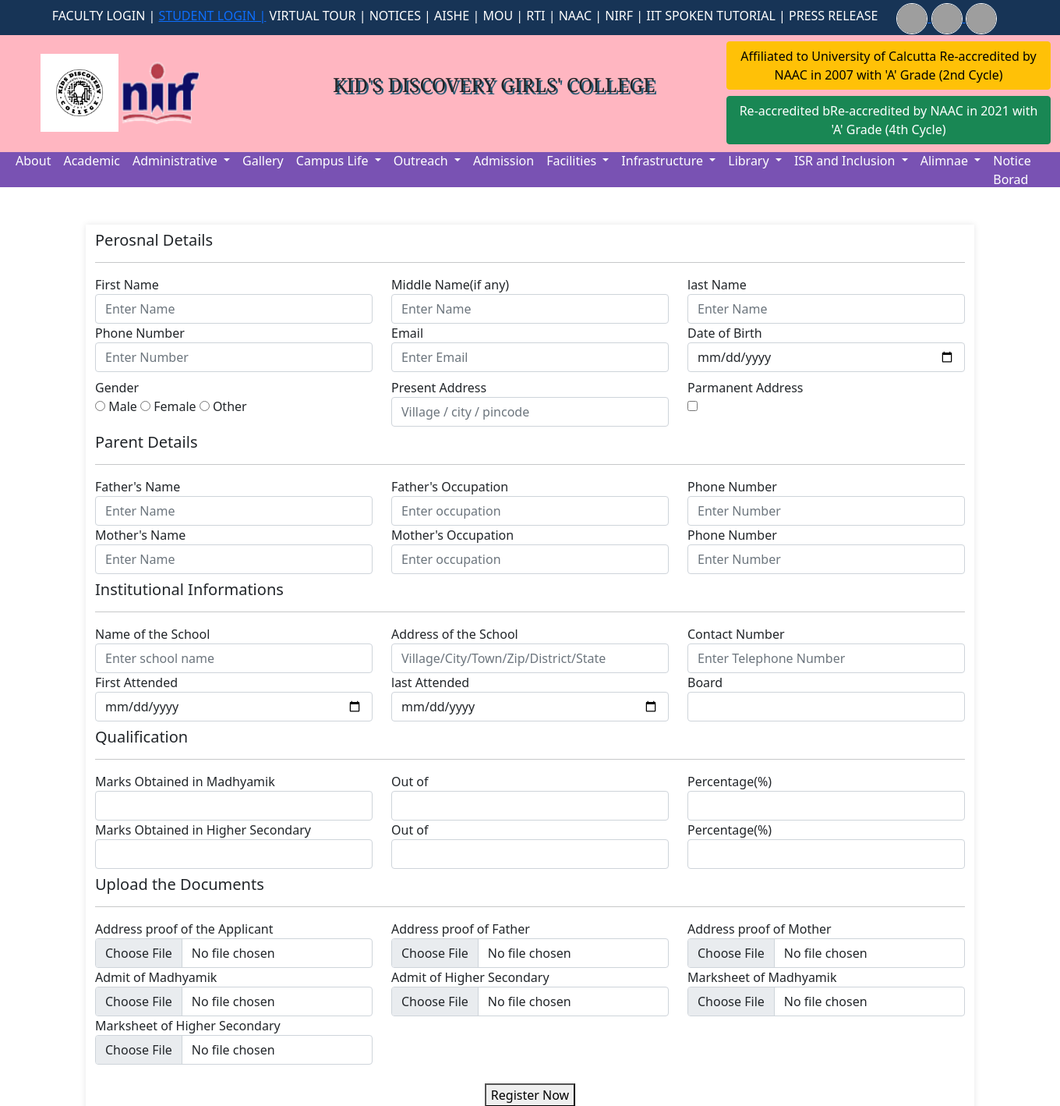
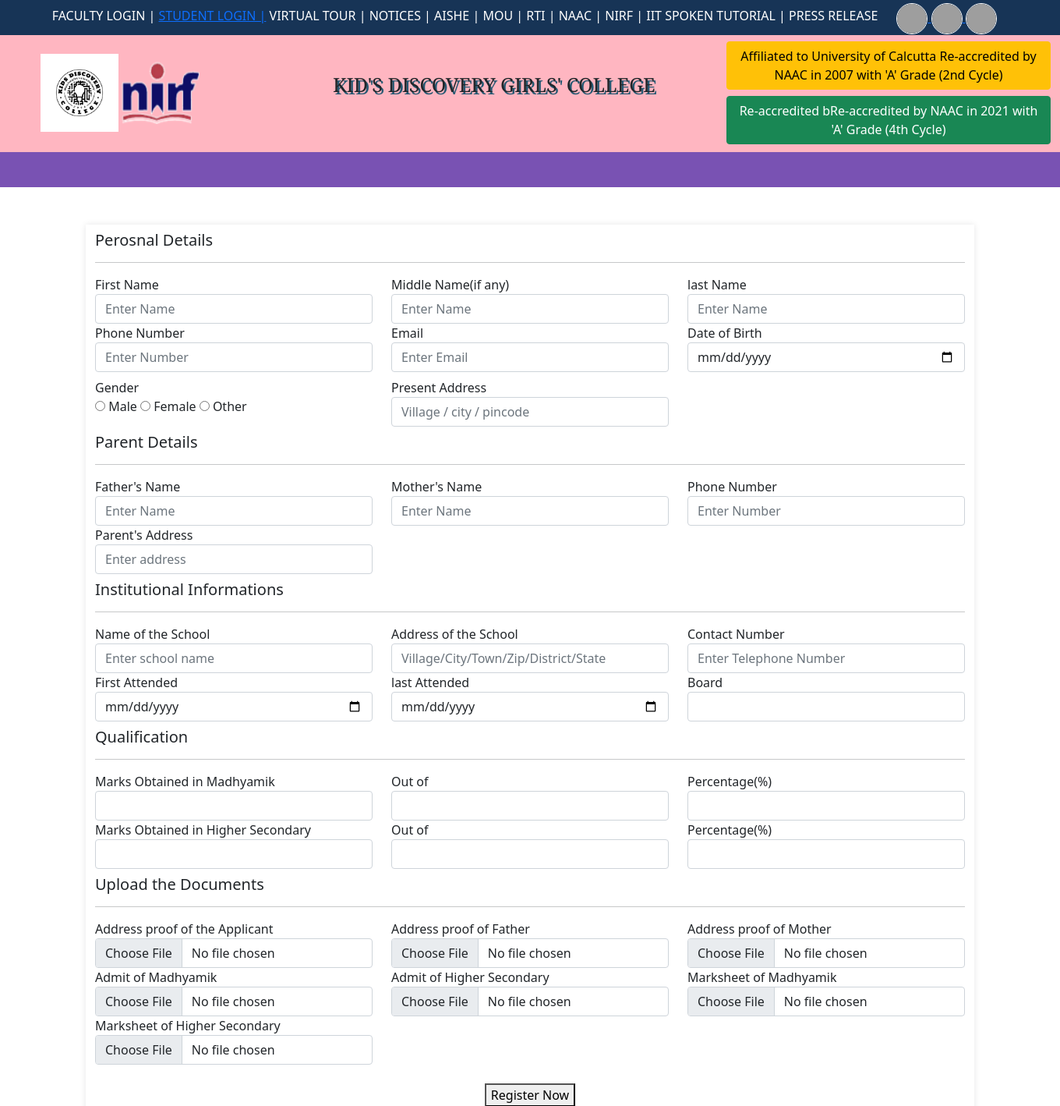
Before and after one commit to chaksam23/usingForm, a PHP site: page /admission.php in a window 1360 px wide. Shown: the top 1418 px of the page at 78% size. Run offline with PHP 8.4, Linux system fonts and the light colour scheme; grey boxes are pictures that could not be loaded.

Commit message:
rechecking done

```diff
--- a/admission.php
+++ b/admission.php
@@ -238,17 +238,17 @@
                     <div class="row">
                         <div class="col-md-4 col-sm-12">
                             <fieldset>
-                                First Name<input type="text" name="name" placeholder="Enter Name" class="form-control">
+                                First Name<input type="text" name="first_name" placeholder="Enter Name" class="form-control">
                             </fieldset>
                         </div>
                         <div class="col-md-4 col-sm-12">
                             <fieldset>
-                                Middle Name(if any)<input type="text" name="name" placeholder="Enter Name" class="form-control">
+                                Middle Name(if any)<input type="text" name="midd_name" placeholder="Enter Name" class="form-control">
                             </fieldset>
                         </div>
                         <div class="col-md-4 col-sm-12">
                             <fieldset>
-                                last Name<input type="text" name="name" placeholder="Enter Name" class="form-control">
+                                last Name<input type="text" name="last_name" placeholder="Enter Name" class="form-control">
                             </fieldset>
                         </div>
                         <div class="col-md-4 col-sm-12">
@@ -275,42 +275,47 @@
                         <fieldset>Present Address </fieldset>
                         <input name="current_address" class="form-control" placeholder="Village / city / pincode" rows="" cols=""></input>
                     </div>
-                    <div class="col-md-4 col-sm-12">
+                    <!-- <div class="col-md-4 col-sm-12">
 
                         <fieldset>Parmanent Address </fieldset>
                        <input type="checkbox" id="same address" onclick="copyAddress()">
-                    </div>
+                    </div> -->
                 </div>
                 <h5 class="pt-2">Parent Details</h5><hr>
                 <div class="row">
                     <div class="col-md-4 col-sm-12">
                         <fieldset>
-                                Father's Name<input type="text" name="name" placeholder="Enter Name" class="form-control">
+                                Father's Name<input type="text" name="father_name" placeholder="Enter Name" class="form-control">
+                        </fieldset>
+                    </div>
+                    <!-- <div class="col-md-4 col-sm-12">
+                        <fieldset>
+                                Father's Occupation<input type="text" name="name" placeholder="Enter occupation" class="form-control">
+                        </fieldset> -->
+                    <!-- </div>
+                    <div class="col-md-4 col-sm-12">
+                        <fieldset>
+                                Phone Number<input type="number" name="number" placeholder="Enter Number" class="form-control">
+                        </fieldset>
+                    </div> -->
+                    <div class="col-md-4 col-sm-12">
+                        <fieldset>
+                                Mother's Name<input type="text" name="mother_name" placeholder="Enter Name" class="form-control">
+                        </fieldset>
+                    </div>
+                    <!-- <div class="col-md-4 col-sm-12">
+                        <fieldset>
+                                Mother's Occupation<input type="text" name="name" placeholder="Enter occupation" class="form-control">
+                        </fieldset>
+                    </div> -->
+                    <div class="col-md-4 col-sm-12">
+                        <fieldset>
+                                Phone Number<input type="number" name="ph_number" placeholder="Enter Number" class="form-control">
                         </fieldset>
                     </div>
                     <div class="col-md-4 col-sm-12">
                         <fieldset>
-                                Father's Occupation<input type="text" name="name" placeholder="Enter occupation" class="form-control">
-                        </fieldset>
-                    </div>
-                    <div class="col-md-4 col-sm-12">
-                        <fieldset>
-                                Phone Number<input type="number" name="number" placeholder="Enter Number" class="form-control">
-                        </fieldset>
-                    </div>
-                    <div class="col-md-4 col-sm-12">
-                        <fieldset>
-                                Mother's Name<input type="text" name="name" placeholder="Enter Name" class="form-control">
-                        </fieldset>
-                    </div>
-                    <div class="col-md-4 col-sm-12">
-                        <fieldset>
-                                Mother's Occupation<input type="text" name="name" placeholder="Enter occupation" class="form-control">
-                        </fieldset>
-                    </div>
-                    <div class="col-md-4 col-sm-12">
-                        <fieldset>
-                                Phone Number<input type="number" name="number" placeholder="Enter Number" class="form-control">
+                                Parent's Address<input type="text" name="parent_address" placeholder="Enter address" class="form-control">
                         </fieldset>
                     </div>
                 </div>
@@ -318,29 +323,29 @@
                 <div class="row">
                     <div class="col-md-4 col-sm-12">
                         <fieldset>Name of the School</fieldset>
-                        <input type="text" placeholder="Enter school name"  class="form-control">
+                        <input type="text" name="school_name" placeholder="Enter school name"  class="form-control">
                     </div>
                     <div class="col-md-4 col-sm-12">
                         <fieldset>Address of the School</fieldset>
-                        <input type="text" placeholder="Village/City/Town/Zip/District/State"  class="form-control">
+                        <input type="text" name="school_address" placeholder="Village/City/Town/Zip/District/State"  class="form-control">
                     </div>
                     <div class="col-md-4 col-sm-12">
                         <fieldset>Contact Number</fieldset>
-                        <input type="number" class="form-control" placeholder="Enter Telephone Number">
+                        <input type="number" name="school_number" class="form-control" placeholder="Enter Telephone Number">
                     </div>
                 </div>
                 <div class="row">
                     <div class="col-md-4 col-sm-12">
                         <fieldset>First Attended</fieldset>
-                        <input type="date" class="form-control">
+                        <input type="date" name="first_attended" class="form-control">
                     </div>
                     <div class="col-md-4 col-sm-12">
                         <fieldset>last Attended</fieldset>
-                        <input type="date" class="form-control">
+                        <input type="date" name="last_attended" class="form-control">
                     </div>
                     <div class="col-md-4 col-sm-12">
                         <fieldset>Board</fieldset>
-                        <select class="form-control">
+                        <select class="form-control" name="board">
                             <option xdisabled selected value=""></option>
                             <option value="WBBSE">WBBSE</option>
                             <option value="WBCHSE">WBCHSE</option>
@@ -356,29 +361,29 @@
                 <div class="row">
                     <div class="col-md-4 col-sm-12">
                         <fieldset>Marks Obtained in Madhyamik</fieldset>
-                        <input type="number" name="" class="form-control">
+                        <input type="number" name="marks_10th" class="form-control">
                     </div>
                     <div class="col-md-4 col-sm-12">
                         <fieldset> Out of</fieldset>
-                        <input type="number" name="" class="form-control">
+                        <input type="number" name="out_of_10th" class="form-control">
                     </div>
                     <div class="col-md-4 col-sm-12">
                         <fieldset>Percentage(%)</fieldset>
-                        <input type="number" max="100" name="number" class="form-control">
+                        <input type="number" max="100" name="parcent_10th" class="form-control">
                     </div>
                 </div>
                 <div class="row">
                     <div class="col-md-4 col-sm-12">
                         <fieldset>Marks Obtained in Higher Secondary</fieldset>
-                        <input type="number" name="" class="form-control">
+                        <input type="number" name="marks_12th" class="form-control">
                     </div>
                     <div class="col-md-4 col-sm-12">
                         <fieldset>Out of</fieldset>
-                        <input type="number" name="higherm"  class="form-control">
+                        <input type="number" name="out_of_12th"  class="form-control">
                     </div>
                     <div class="col-md-4 col-sm-12">
                         <fieldset>Percentage(%)</fieldset>
-                        <input type="number" max="100" name="number" class="form-control">
+                        <input type="number" max="100" name="parcent_12th" class="form-control">
                     </div>
                 </div>
 
@@ -386,31 +391,31 @@
                 <div class="row">
                     <div class="col-md-4 col-sm-12">
                         <fieldset>Address proof of the Applicant</fieldset>
-                        <input type="file" name="file"  class="form-control">
+                        <input type="file" name="adhaar_applicant_file"  class="form-control">
                     </div>
                     <div class="col-md-4 col-sm-12">
                         <fieldset>Address proof of Father</fieldset>
-                        <input type="file" name="file"  class="form-control">
+                        <input type="file" name="adhaar_father_file"  class="form-control">
                     </div>
                     <div class="col-md-4 col-sm-12">
                         <fieldset>Address proof of Mother</fieldset>
-                        <input type="file" name="file"  class="form-control">
+                        <input type="file" name="adhaar_mother_file"  class="form-control">
                     </div>
                     <div class="col-md-4 col-sm-12">
                         <fieldset>Admit of Madhyamik</fieldset>
-                        <input type="file" name="madhyamiadmit"  class="form-control">
+                        <input type="file" name="admit_10th"  class="form-control">
                     </div>
                     <div class="col-md-4 col-sm-12">
                         <fieldset>Admit of Higher Secondary</fieldset>
-                        <input type="file" name="higheradmit"  class="form-control">
+                        <input type="file" name="admit_12th"  class="form-control">
                     </div>
                     <div class="col-md-4 col-sm-12">
                         <fieldset>Marksheet of Madhyamik</fieldset>
-                        <input type="file" name="higherm"  class="form-control">
+                        <input type="file" name="marksheet_10th"  class="form-control">
                     </div>
                     <div class="col-md-4 col-sm-12">
                         <fieldset>Marksheet of Higher Secondary</fieldset>
-                        <input type="file" name="higherm"  class="form-control">
+                        <input type="file" name="marksheet_12th"  class="form-control">
                     </div>
                 </div><br>
                 <center><button type="submit" value="submit">Register Now</button></center>
--- a/assets/style.css
+++ b/assets/style.css
@@ -189,14 +189,14 @@ body {
 .navbar-expand-lg {
     height: 45px;
     background-color: #7952B3;
-    color: #fff !important;
+    color: #ffffff05 ;
     padding-top: 10px;
 
 
 }
 
 #navbarSupportedContent  ul li a{
-    color: #fff!important;
+    color: #ffffff00;
 }
 
 .announce-ment {
```
Also changed, not shown: register.php (added, +72 -0 lines).
